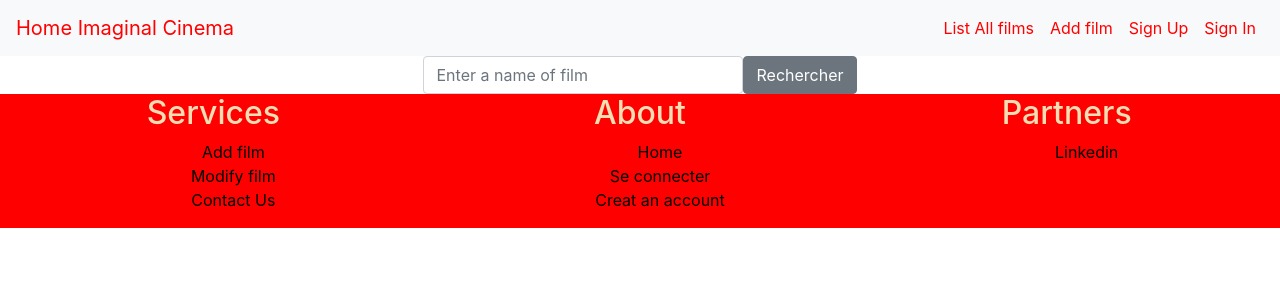
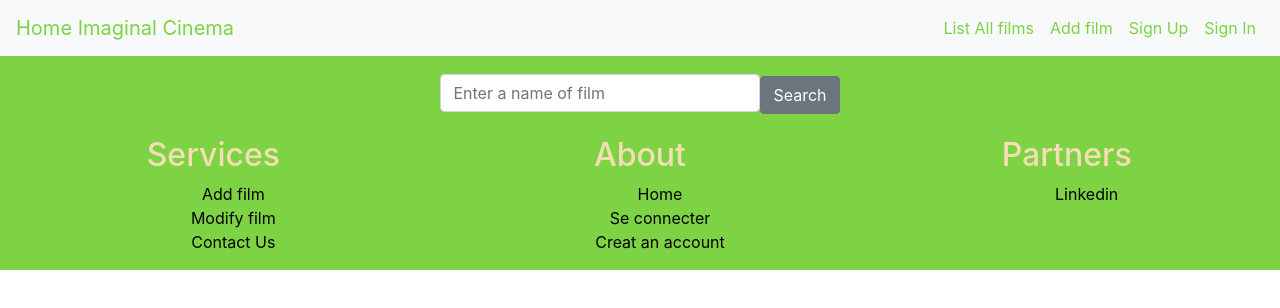
Before and after one commit to linglingTabuteau/project-fullstack-heroku-front, a React (Create React App) app in the folder front/: page /searchbar in a window 1280 px wide. Shown: the top 308 px of the page. Built offline with nearby package versions, Linux system fonts and the light colour scheme.

Commit message:
Rajout des cartes& Mise en page

```diff
--- a/front/src/Footer.scss
+++ b/front/src/Footer.scss
@@ -5,7 +5,7 @@
   left: 0;
   bottom: 0;
   width: 100%;
-  background-color: red;
+  background-color: rgb(126, 211, 69);
   color:wheat;
   text-align: center;
   // .block{
--- a/front/src/NavBar.scss
+++ b/front/src/NavBar.scss
@@ -1,5 +1,5 @@
 .NavBar{
   a{
-    color:red;
+    color:rgb(126, 211, 69);
   }
 }
--- a/front/src/components/CardFilm.jsx
+++ b/front/src/components/CardFilm.jsx
@@ -6,17 +6,19 @@ import {
 import './CardFilm.scss';
 
 const CardFilm = (props) => {
-  const { name, onTheater, image_url } = props;
+  const {
+    name, onTheater, imageUrl, url,
+  } = props;
   return (
     <div>
       <Card className="CardFilm">
         <div className="photo-size">
-          <CardImg top width="100%" src={image_url} alt="Card image cap" />
+          <CardImg top width="100%" src={imageUrl} alt="Card image cap" />
         </div>
         <CardBody>
           <CardTitle>{name}</CardTitle>
           <CardText>{onTheater}</CardText>
-          <Button>Button</Button>
+          <a href={url} target="_blank" rel="noopener noreferrer"><Button>More info</Button></a>
         </CardBody>
       </Card>
     </div>
--- a/front/src/components/SearchResults.jsx
+++ b/front/src/components/SearchResults.jsx
@@ -27,6 +27,8 @@ class SearchResults extends Component {
               <CardFilm
                 name={item.name}
                 onTheater={item.on_theater}
+                imageUrl={item.image_url}
+                url={item.url}
               />
             ))
           }
--- a/front/src/containers/AfficheFilm.scss
+++ b/front/src/containers/AfficheFilm.scss
@@ -4,6 +4,7 @@
   }
   .CardFilm{
     border: 1px solid #BFBFBF;
+    // box-shadow effet de 3d pour les cartes
     box-shadow: 6px 6px 2px #aaaaaa;
    &:hover {
       transform:scale(1.1);
@@ -12,7 +13,7 @@
   }
   Button{
     background-color: white;
-    color:green;
-    border:2px solid green;
+    color:rgb(126, 211, 69);
+    border:2px solid rgb(126, 211, 69);
   }
 }
--- a/front/src/containers/SearchBar.jsx
+++ b/front/src/containers/SearchBar.jsx
@@ -1,6 +1,8 @@
 import React, { Component } from 'react';
 import './SearchBar.scss';
-import { Input, Button, Form } from 'reactstrap';
+import {
+  Input, Button, Form, Row,
+} from 'reactstrap';
 import { withRouter } from 'react-router';
 import queryString from 'query-string';
 
@@ -31,7 +33,7 @@ class SearchBar extends Component {
     return (
       <div className="SearchBar">
         <Form onSubmit={() => this.pageResult()}>
-          <div className="background">
+          <Row className="background">
             <Input
               className="search1"
               placeholder="Enter a name of film"
@@ -40,8 +42,8 @@ class SearchBar extends Component {
               onChange={this.onChange}
               name="keyword"
             />
-            <Button className="search-button btn-submit">Rechercher</Button>
-          </div>
+            <Button className="search-button btn-submit">Search</Button>
+          </Row>
         </Form>
       </div>
     );
--- a/front/src/containers/SearchBar.scss
+++ b/front/src/containers/SearchBar.scss
@@ -1,7 +1,12 @@
 .SearchBar{
-  display: inline-flex;
+  background-color:rgb(126, 211, 69);
+  padding-top:18px;
+  width: 100%;
+  height: 80px;
   .background{
-    display: flex;
+    width:  100%;
+    margin:auto;
+    display: ruby;
     height: 38px;
   }
 }
--- a/front/src/reducers/searchResults.js
+++ b/front/src/reducers/searchResults.js
@@ -12,6 +12,7 @@ const searchResults = (state = initialState, action) => {
         error: action.error,
       };
     case 'SEARCH_SUCCESS':
+      console.log('action.items-Reducer:', action.items);
       return {
         results: action.items,
         loading: false,
```
Also changed, not shown: 1 other file (tests, documents, lock files or other folders).
